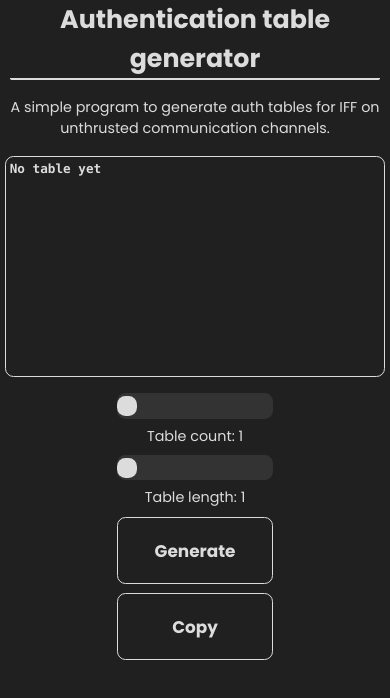
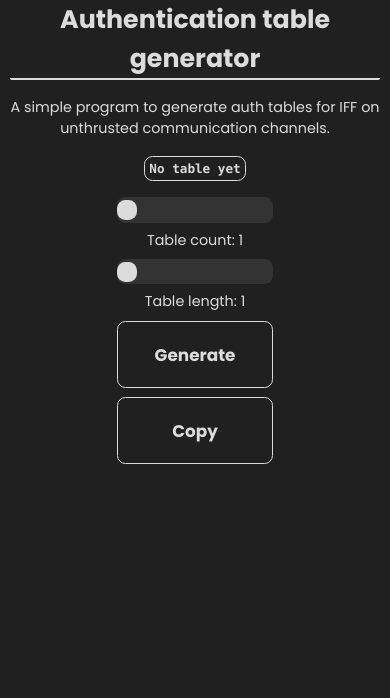
Before and after one commit to AnzeSinigoj/Authentication-Table-Web-Generator, a plain HTML site: page index.html in a window 390 px wide. Drawn offline with Linux system fonts and the light colour scheme.

Commit message:
Add files via upload

```diff
--- a/style.css
+++ b/style.css
@@ -48,8 +48,8 @@ p {
 }
 
 #output {
-    width: 80vw;
-    height: 32vw;
+    max-width: 80vw;
+    max-height: 32vw;
     padding: 1vw;
     background-color: rgb(32, 32, 32);
     border: 0.2vw solid gainsboro;
@@ -168,8 +168,8 @@ input[type=range]::-ms-thumb {
     }
 
     #output {
-        width: 95vw;
-        height: 25vh;
+        max-width: 93vw;
+        max-height: 40vh;
         border-radius: 1vh;
         font-size: 1.5vh;
     }
```
